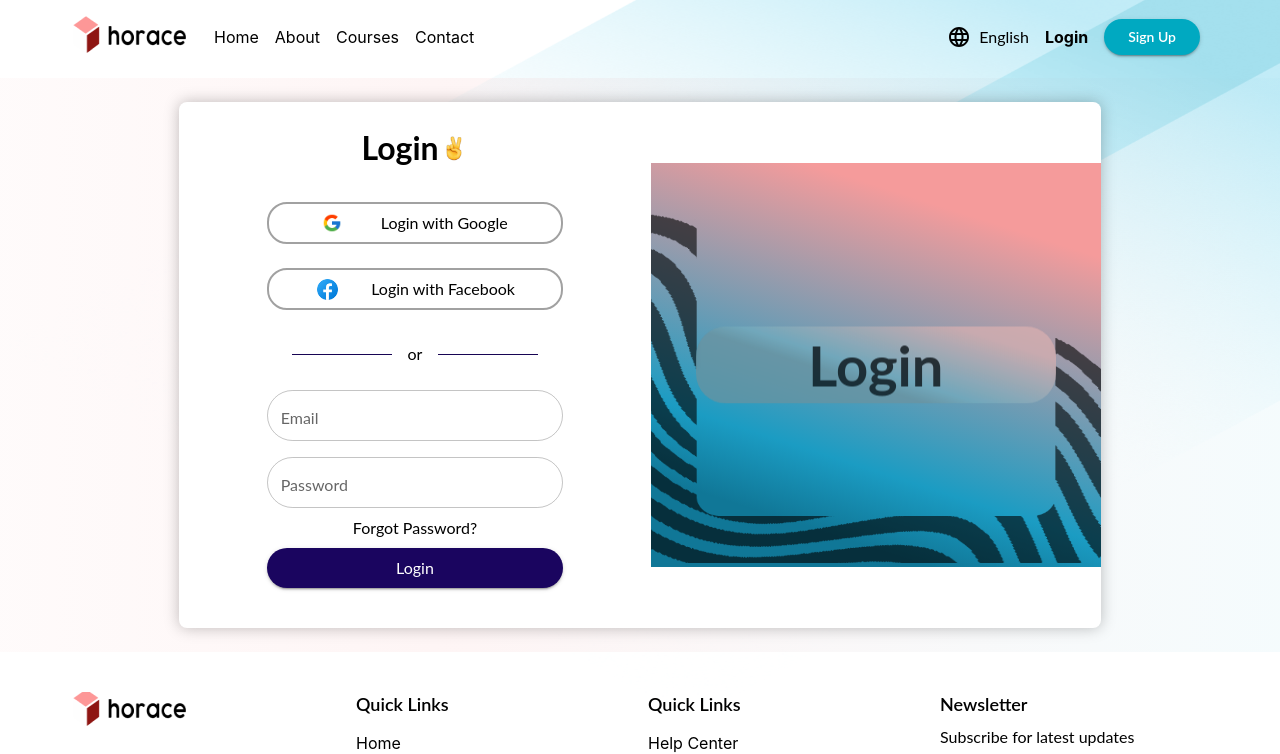
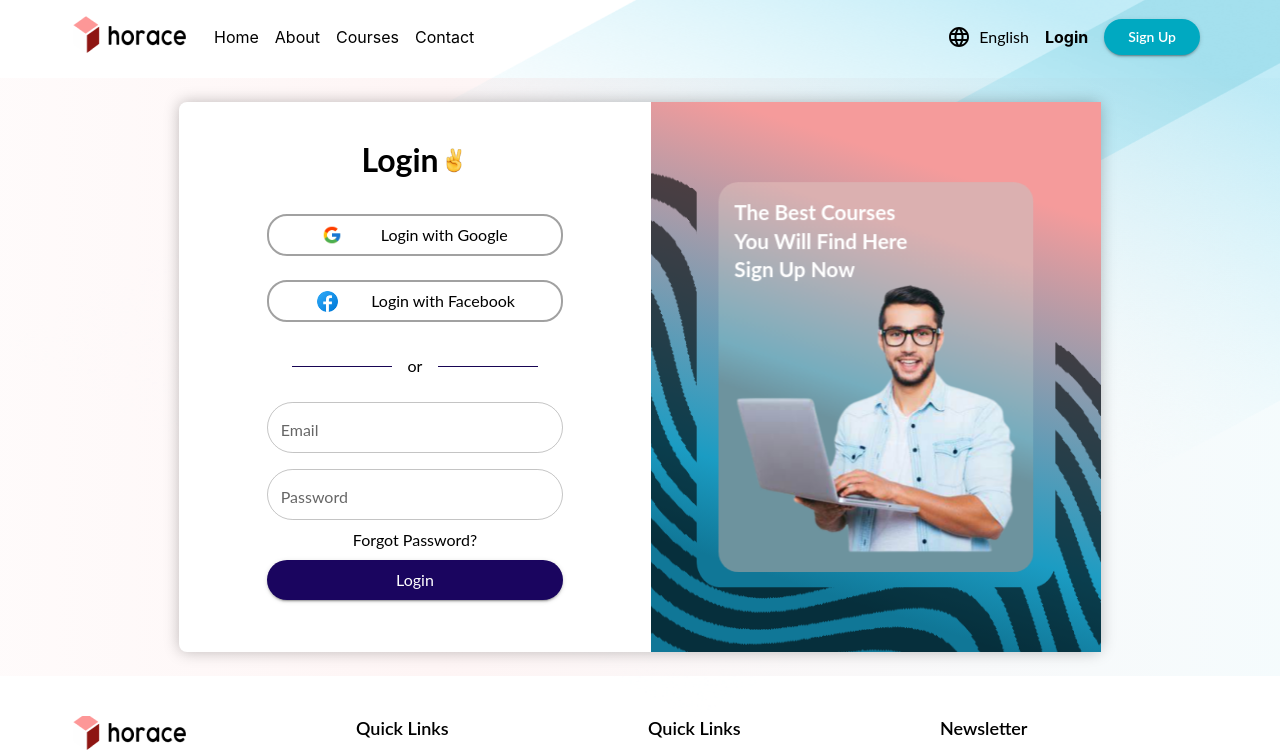
Before and after one commit to babaphemy/horace-lms, a Next.js app: page /login in a window 1280 px wide. Shown: the top 754 px of the page. Built offline with nearby package versions, Linux system fonts and the light colour scheme.

Commit message:
added some login completion

```diff
--- a/pages/login/index.tsx
+++ b/pages/login/index.tsx
@@ -15,6 +15,7 @@ import fb from '../../assets/img/fbcolor.png';
 import google from '../../assets/img/ggcolor.png';
 import yeah from '../../assets/img/yeah.png';
 import Link from 'next/link';
+import man from '../../assets/img/man.png';
 
 const Login = () => {
 	return (
@@ -90,7 +91,7 @@ const Login = () => {
 									src={subtract}
 									alt="logo"
 									width={'450rem'}
-									height={'400rem'}
+									height={'550rem'}
 									style={{
 										position: 'absolute',
 										bottom: 0,
@@ -98,7 +99,15 @@ const Login = () => {
 									}}
 								/>
 								<Box sx={loginStyles.glass}>
-									<Typography variant="h1">Login</Typography>
+									<Typography variant="h5" sx={loginStyles.note}>
+										the best courses you will find here sign up now
+									</Typography>
+									<Image
+										src={man}
+										alt="man holding a laptop"
+										width={'420rem'}
+										height={'400rem'}
+									/>
 								</Box>
 							</Box>
 						</Box>
@@ -139,6 +148,10 @@ const loginStyles = {
 	},
 	subtract: {
 		position: 'relative',
+		display: 'flex',
+		flexDirection: 'column',
+		justifyContent: 'center',
+		alignItems: 'center',
 		margin: 0,
 		height: '100%',
 		background:
@@ -149,21 +162,16 @@ const loginStyles = {
 		},
 	},
 	glass: {
-		display: 'flex',
-		justifyContent: 'center',
-		alignItems: 'center',
-		flexDirection: 'column',
 		position: 'absolute',
+		minWidth: '70%',
 		top: '50%',
 		left: '50%',
 		transform: 'translate(-50%, -50%)',
-		width: '80%',
 		background:
 			'linear-gradient(0deg, rgba(255, 255, 255, 0.4), rgba(255, 255, 255, 0.4)), linear-gradient(0deg, rgba(0, 0, 0, 0.2), rgba(0, 0, 0, 0.2)), linear-gradient(197.86deg, #F59B9B 17.24%, #2295B8 52.62%, #0F5E76 61.46%)',
 		mixBlendMode: 'normal',
-		opacity: 0.7,
 		backdropFilter: 'blur(2px)',
-		borderRadius: '30px',
+		borderRadius: '20px',
 	},
 	button: {
 		m: 1,
@@ -237,4 +245,13 @@ const loginStyles = {
 			background: '#000000',
 		},
 	},
+	note: {
+		fontWeight: 700,
+		color: 'white',
+		position: 'relative',
+		top: '1rem',
+		left: '1rem',
+		maxWidth: '200px',
+		textTransform: 'capitalize',
+	},
 };
```
Also changed, not shown: assets/img/man.png (added).
